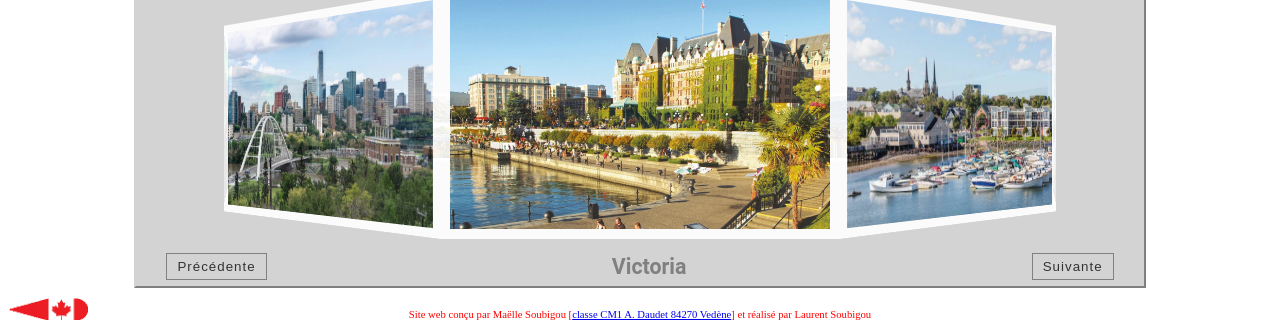
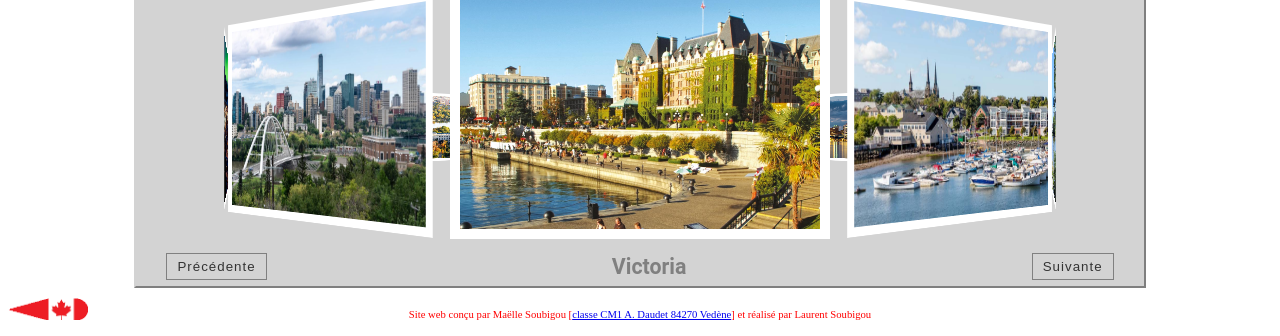
Before and after one commit to Buldomas/ExposeCanadaMaelle, a plain HTML site: page GrandesVilles.html in a window 1280 px wide. Shown: the part 474-810 px from the top of the page. Drawn offline with nearby package versions, Linux system fonts and the light colour scheme.

Commit message:
carousel opacité espaces

```diff
--- a/carousel.css
+++ b/carousel.css
@@ -30,7 +30,7 @@
   }
   .carousel figure {
     margin: 0;
-    width: 400px;
+    width: 380px;
     height: auto;
     transform-style: preserve-3d;
     transition: transform 0.5s;
@@ -42,7 +42,7 @@
     height: 250px;
     box-sizing: border-box;
     padding: 0 20px;
-    opacity: 0.9;
+    /*opacity: 0.9;*/
     border: 10px solid white;
   }
   .carousel figure .znimg:not(:first-of-type) {
```
